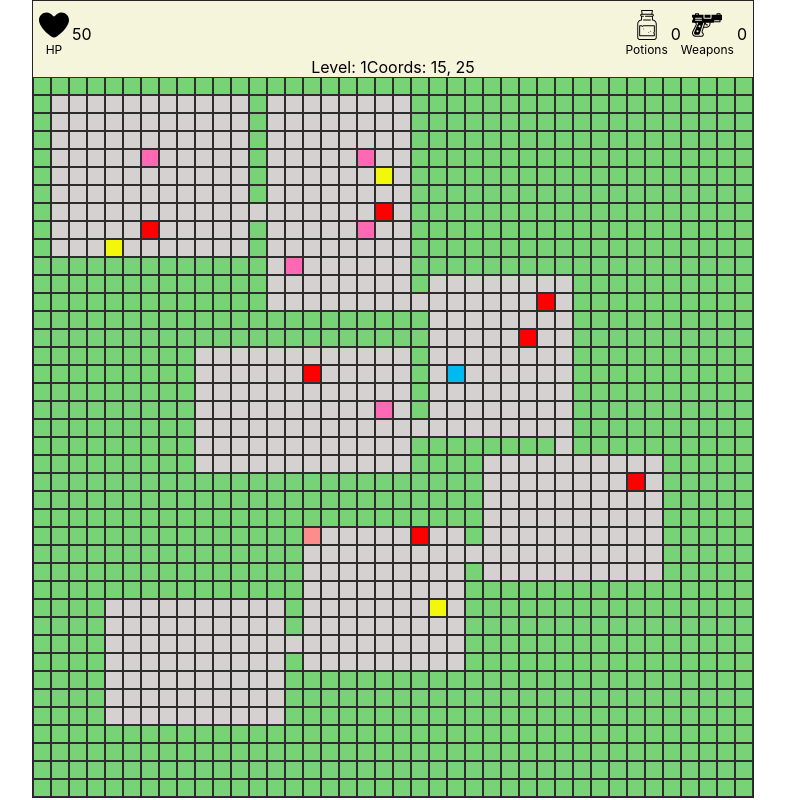
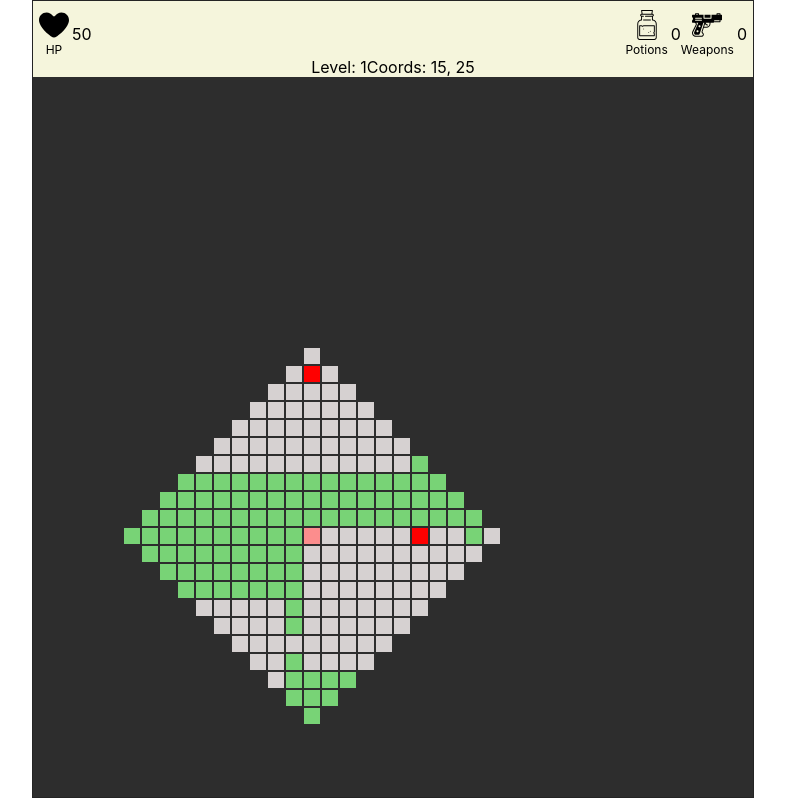
Before and after one commit to theednaffattack/dungeon-crawler-new, a React (Vite) app: page / in a window 1280 px wide. Shown: the whole page, without its empty margins (247-1032 px from the left). Built offline with nearby package versions, Linux system fonts and the light colour scheme.

Commit message:
Re-apply fog

```diff
--- a/src/components/dungeon.tsx
+++ b/src/components/dungeon.tsx
@@ -135,8 +135,8 @@ export default function Dungeon({
 
       //then we will check if distance is > 10 then set opacity to 0
       cell.opacity = visible;
-      if ((cell.distanceFromPlayer = 10)) {
-        cell.opacity = visible;
+      if (cell.distanceFromPlayer > 10) {
+        cell.opacity = opaque;
       }
       return cell;
     })
```
